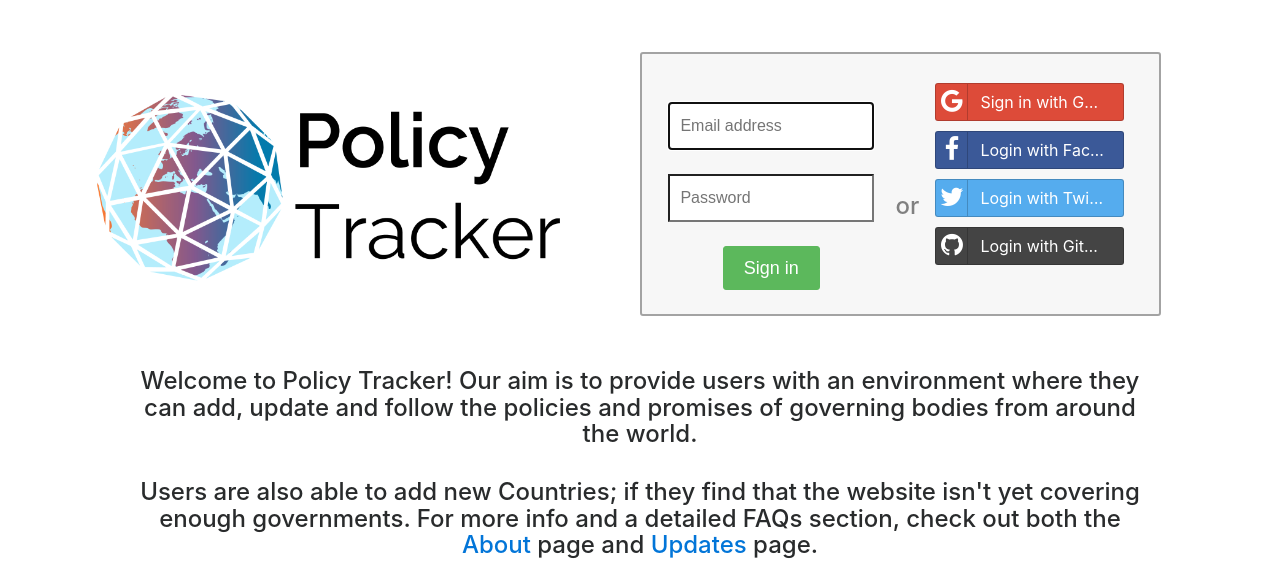
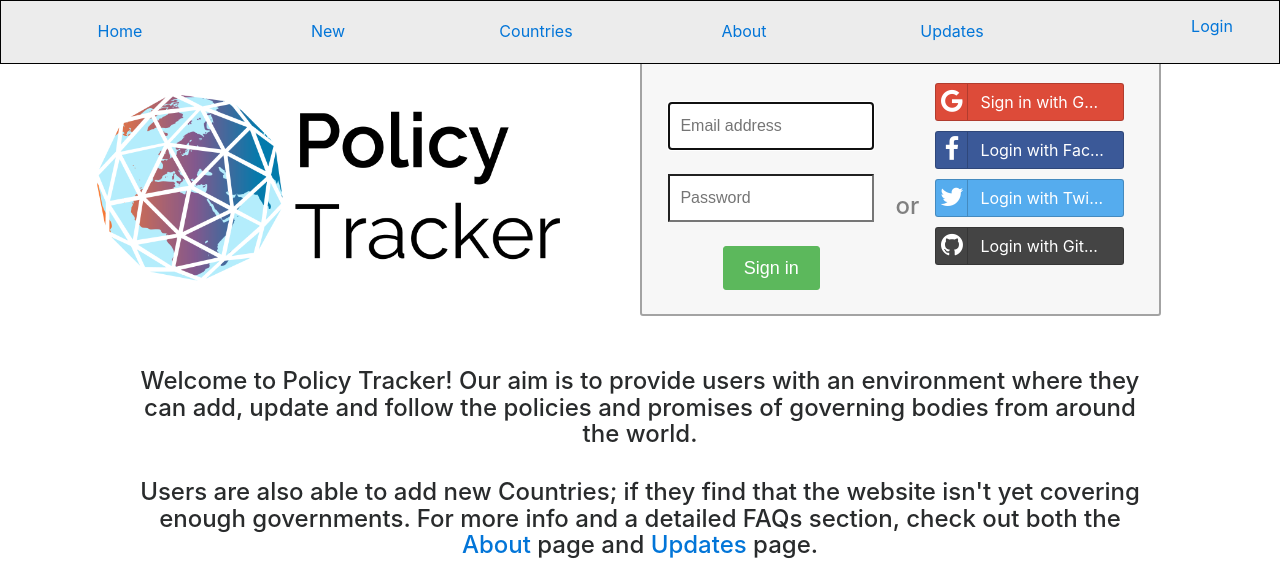
Before and after one commit to cwatson-dev/policy-tracker, a Django app: page / in a window 1280 px wide. Shown: the top 565 px of the page. Run offline with Django 3.2, Linux system fonts and the light colour scheme; some libraries are stand-ins or nearby versions.

Commit message:
Navbar and app changes

```diff
--- a/static/stylesheets/app.css
+++ b/static/stylesheets/app.css
@@ -72,3 +72,31 @@
 .home-logo {
   margin-left: 10%;
 }
+
+.navbar-box {
+	width: 100%;
+	height: 8%;
+	border: 1px solid black;
+	z-index: 1000;
+	position: fixed;
+	background-color:#ECECEC;
+	color:gray;
+}
+
+
+.navbar-box a div {
+	text-align: center;
+	margin-top: 10%;
+}
+
+.navbar-box .row {
+
+}
+
+.navbar-box a div:hover:not(.active) {
+	color: #7F7FFF;
+}
+
+.navbar-box a:active {
+	background-color: #7F7FFF;
+}
--- a/templates/policy_tracker/base.html
+++ b/templates/policy_tracker/base.html
@@ -13,10 +13,7 @@
     <link rel="stylesheet" href="{% static 'stylesheets/font-awesome.min.css' %}">
   </head>
   <body>
-    <div>
-      {% block sidebar_block %}
-      {% endblock %}
-    </div>
+    {% include 'policy_tracker/navbar.html' %}
     <div>
       {% block body_block %}
         This is body_block's default content.
--- /dev/null
+++ b/templates/policy_tracker/navbar.html
@@ -0,0 +1,14 @@
+<body>
+	<div class="container-fluid navbar-box">
+		<div class="col-md-12">
+			<div class="row">
+				<a class="col-md-2 align-self-center" href="#home"><div>Home</div></a>
+				<a class="col-md-2 align-self-center" href="#new"><div>New</div></a>
+				<a class="col-md-2 align-self-center" href="#countries"><div>Countries</div></a>
+				<a class="col-md-2 align-self-center" href="#about"><div>About</div></a>
+				<a class="col-md-2 align-self-center" href="#updates"><div>Updates</div></a>
+				<a class="col-md-1 offset-md-1 align-self-center" href="#login"><div>Login</div></a>
+			</div>
+		</div>
+	</div>
+</body>
```
